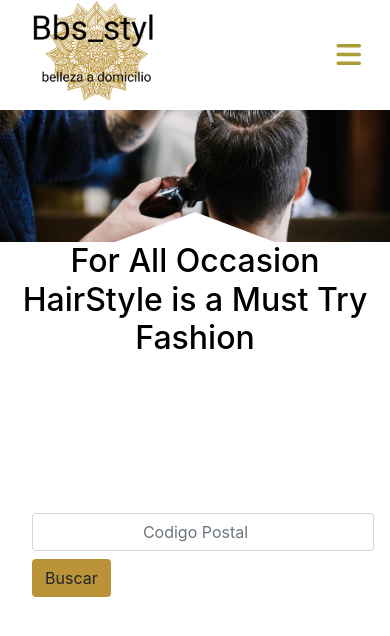
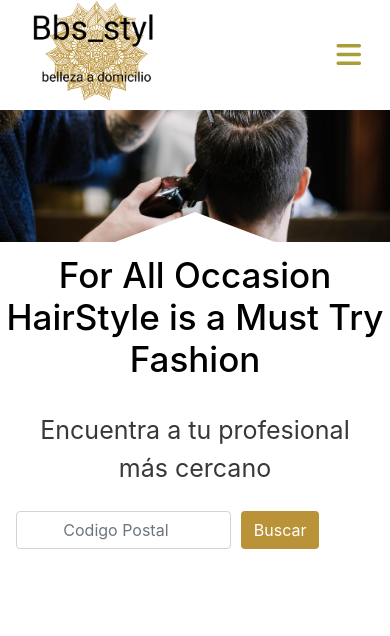
Before and after one commit to Maellyf5/Bbs_styl, a Django app: page /inicio/ in a window 390 px wide. Shown: the top 636 px of the page. Run offline with Django 3.2, Linux system fonts and the light colour scheme; some libraries are stand-ins or nearby versions.

Commit message:
banner CP

```diff
--- a/Bbs_Styl/app/static/css/style.css
+++ b/Bbs_Styl/app/static/css/style.css
@@ -8,13 +8,12 @@
     height: 110px;
     position: fixed;
   }
-    .logoIMG{
+  .logoIMG {
     width: 120px;
   }
 }
 
-
-@media (max-width: 1199px){
+@media (max-width: 1199px) {
   .header-area {
     position: absolute;
     background-color: #fff;
@@ -24,18 +23,12 @@
   }
 }
 
-
 @media (max-width: 1295px) {
   .menu-left {
     display: none;
   }
 }
 
-@media (max-width: 1296px) {
-    .hide {
-        display: inline-block;
-    }
-}
 
 @media (min-width: 1296px) {
   .hide {
@@ -44,7 +37,7 @@
 }
 
 @media (max-width: 1197px) {
-    .mx-auto {
+  .logoIMG {
     position: fixed;
     top: 0;
   }
@@ -62,7 +55,7 @@
 }
 
 a.nav-link:hover {
-    color: #BA9237;
+  color: #ba9237;
 }
 
 a.nav-link {
@@ -70,7 +63,7 @@ a.nav-link {
 }
 
 .dorado:hover {
-    color: #BA9237;
+  color: #ba9237;
   text-decoration: none;
 }
 
@@ -94,16 +87,16 @@ a.dorado {
 }
 
 .overlay-bg {
-    background: rgba(0, 0, 0, .3);
+  background: rgba(0, 0, 0, 0.3);
 }
 
-.banner-img::after{
+.banner-img::after {
   top: 15px;
   border-top: 30px solid #ffffff;
-        content: '';
+  content: "";
   position: absolute;
   left: 50%;
-        transform:translate(-50%, -50%);
+  transform: translate(-50%, -50%);
   z-index: 3;
   width: 0;
   height: 0;
@@ -114,10 +107,10 @@ a.dorado {
 .banner-img::before {
   bottom: -15px;
   border-bottom: 30px solid #ffffff;
-        content: '';
+  content: "";
   position: absolute;
   left: 50%;
-        transform:translate(-50%, -50%);
+  transform: translate(-50%, -50%);
   z-index: 3;
   width: 0;
   height: 0;
@@ -125,9 +118,8 @@ a.dorado {
   border-left: 80px solid transparent;
 }
 
-
-    @media ( max-width: 1197px) {
-        .home-banner-area{
+@media (max-width: 1197px) {
+  .home-banner-area {
     background: white;
     padding: 80px 0px 100px;
   }
@@ -138,59 +130,130 @@ a.dorado {
   position: absolute;
   top: 65%;
   left: 50%;
-        transform:translate(-50%, -50%);
+  transform: translate(-50%, -50%);
   text-align: center;
   z-index: 2;
-
 }
 
 @media (max-width: 900px) {
-        .text-wrapper{
+  .text-wrapper {
     width: 80%;
     margin: auto;
     position: static;
-            transform:translate(0%, 0%);
+    transform: translate(0%, 0%);
   }
 }
 @media (max-width: 575px) {
-           .text-wrapper{
+  .text-wrapper {
     width: 100%;
   }
 }
 
-.bannerH1{
+.bannerH1 {
   font-size: 60px;
   color: white;
 }
 @media (max-width: 1199px) {
-                .bannerH1{
+  .bannerH1 {
     font-size: 50px;
   }
 }
 @media (max-width: 900px) {
-                .bannerH1{
-                   color:black;
+  .bannerH1 {
+    color: black;
     font-size: 35px;
   }
 }
-            @media ( max-width: 575px) {
-               .bannerH1{
+@media (max-width: 575px) {
+  .bannerH1 {
     font-size: 32px;
   }
 }
-        .bannerP{
-            color:white;
+
+@media (max-width: 900px) {
+  .bannerH1 {
+    color: black;
+    font-size: 35px;
+    padding-top: 12px;
+  }
+}
+
+.bannerP {
+  color: white;
   font-size: 25px;
   margin-top: 16px;
   text-align: center;
   margin-left: 40px;
 }
 
-        .bannerCp{
+.bannerCp {
   margin-top: 40px;
 }
 
-/* .button:hover {
-    background-color: #4CAF50;Green
+@media (max-width: 900px) {
+  .bannerP {
+    color: rgb(56, 56, 56);
+    font-size: 25px;
+    margin-left: 0;
+  }
+  .bannerCp {
+    margin-top: 0;
+  }
+}
+
+@media (max-width: 900px) {
+  input.form-control.mr-sm-2 {
+    width: 60%;
+  }
+}
+
+.form-inline {
+  margin-left: 16px;
+}
+
+@media (max-width: 900px) {
+  .form-inline {
+    margin-left: 0;
+  }
+  button.btn.my-2 {
+    margin-left: 10px;
+  }
+}
+
+input.form-control.mr-sm-2 {
+  width: 60%;
+}
+
+button.btn.my-2 {
+  display: inline-block;
+  background-color: #ba9237;
   color: white;
-}*/
+  text-align: center;
+  transition: all 0.5s;
+  cursor: pointer;
+}
+
+button.btn.my-2 span {
+  cursor: pointer;
+  display: inline-block;
+  position: relative;
+  transition: 0.5s;
+}
+
+.btn.my-2 span:after {
+  content: "\00bb";
+  position: absolute;
+  opacity: 0;
+  top: 0;
+  right: -20px;
+  transition: 0.5s;
+}
+
+.btn.my-2:hover span {
+  padding-right: 25px;
+}
+
+.btn.my-2:hover span:after {
+  opacity: 1;
+  right: 0;
+}
--- a/Bbs_Styl/templates/app/index.html
+++ b/Bbs_Styl/templates/app/index.html
@@ -108,10 +108,11 @@
 
             <nav class="navbar bannerCp  justify-content-center">
                 <p class="bannerP"> Encuentra a tu profesional más cercano</p>
-                <form class="form-inline ml-3">
-                  <input class="form-control mr-sm-2 text-center" type="search" placeholder="Codigo Postal" aria-label="Search">
-                  <button class="btn my-2 my-sm-0" style="background-color: #BA9237;" type="submit">Buscar</button>
+                <form class="form-inline">
+                    <input class="form-control mr-sm-2 text-center" type="search" placeholder="Codigo Postal" aria-label="Search">
+                    <button class="btn my-2 my-sm-0" style="vertical-align:middle" type="submit" src="#"><span>Buscar</span></button>
                 </form>
+
             </nav>
 
 
```
Lines whose indentation alone changed are shown as unchanged.
